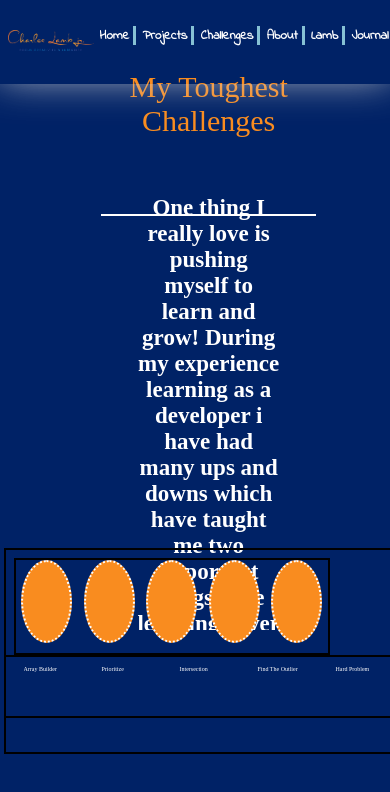
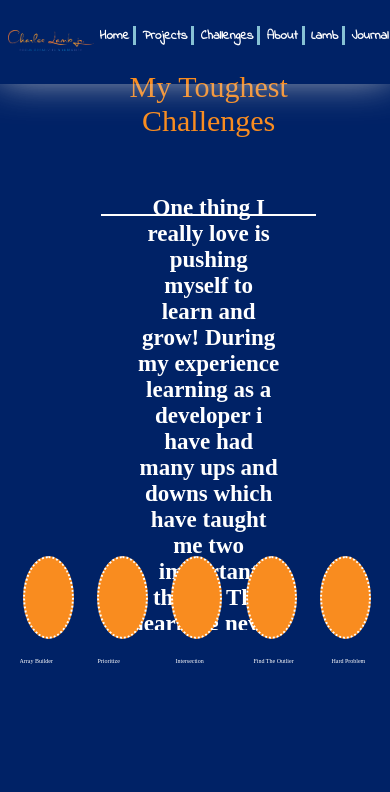
Before and after one commit to cyberstizz/charleslambjr, a React (Create React App) app: page /challenges in a window 390 px wide. Shown: the top 792 px of the page. Built offline with nearby package versions, Linux system fonts and the light colour scheme; a web font is replaced by a local one.

Commit message:
aligned the challenge icons with the new resized challenges

```diff
--- a/src/components/Challenges.css
+++ b/src/components/Challenges.css
@@ -326,7 +326,6 @@ background-color: rgb(249, 140, 31);
         height: 24vh;
         width: 100vw;
         display: flex;
-        border: solid black 2px;
         flex-direction: column;
         position: absolute;
         margin-left: 1vw;
@@ -338,9 +337,8 @@ background-color: rgb(249, 140, 31);
     height: 11vh;
     display: inline-flex;
     flex-direction: row;
-    border: solid black 2px;
     margin-left: 2vw;
-    width: 80vw;
+    width: 95vw;
     color: rgb(249, 140, 31);
     margin-top: 1vh;
     }
@@ -359,7 +357,6 @@ background-color: rgb(249, 140, 31);
         flex-direction: row;
         width: 100vw;
         margin-left: -1vw;
-        border: solid black 2px;
 
     }
 
```
